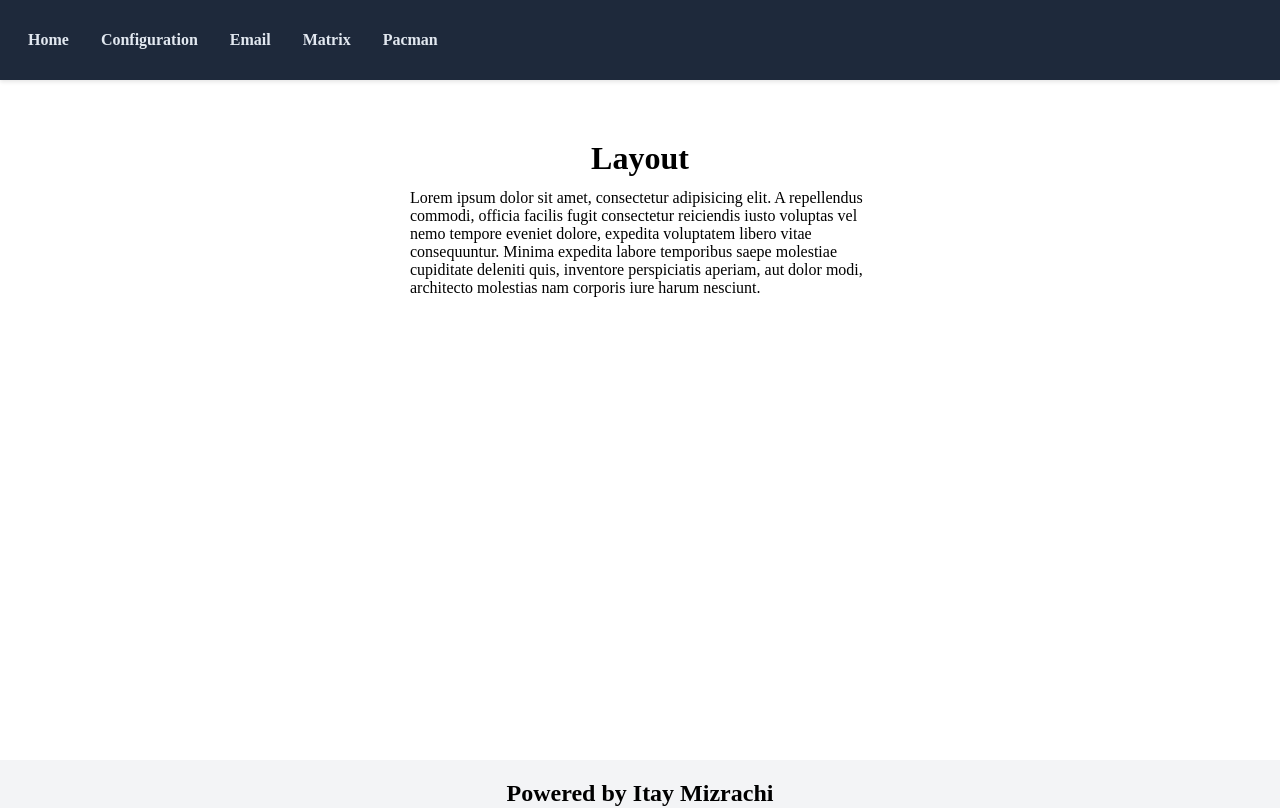
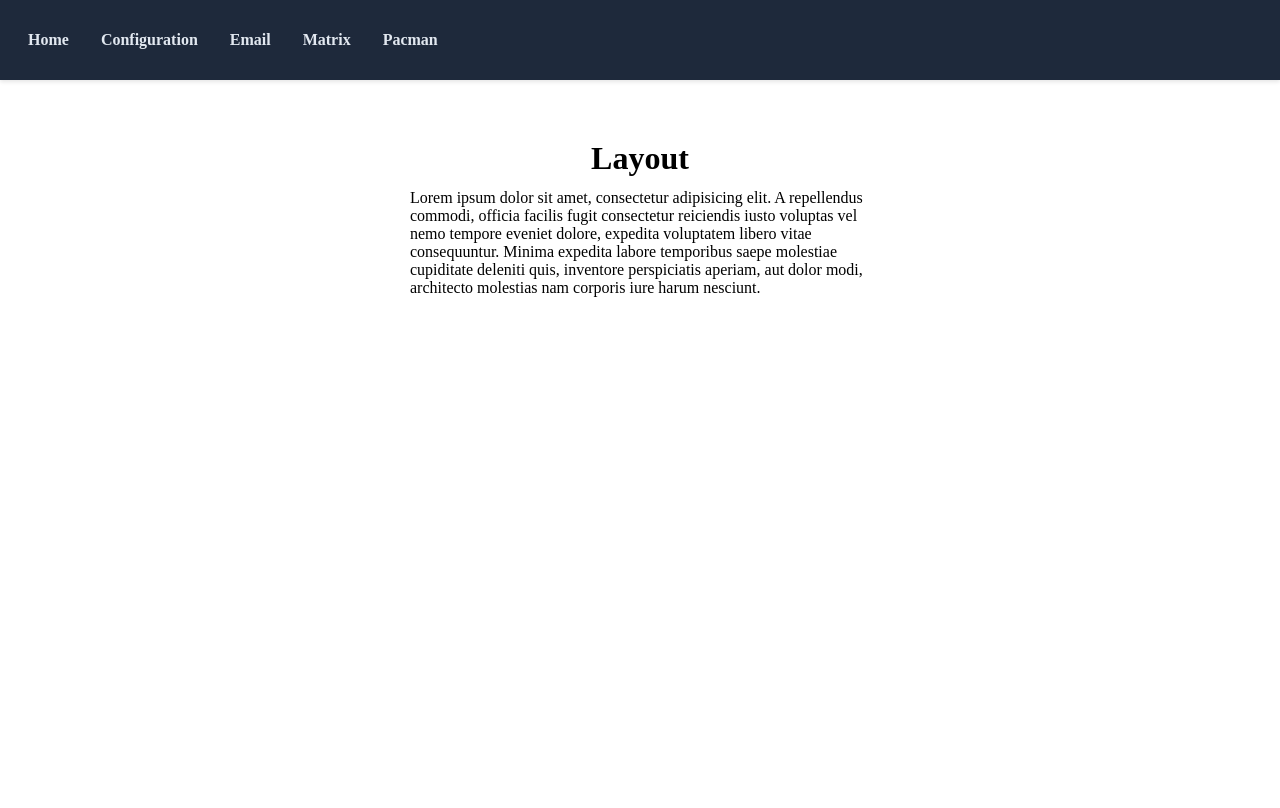
Before and after one commit to ItayMizrachi/msbit-test, a React (Vite) app: page / in a window 1280 px wide. Shown: the top 808 px of the page. Built offline with nearby package versions, Linux system fonts and the light colour scheme.

Commit message:
vercel refresh bug fix

```diff
--- a/src/css/main.css
+++ b/src/css/main.css
@@ -2,7 +2,7 @@ main {
   display: flex;
   justify-content: center;
   margin-top: 40px;
-    height: 80vh;
+  min-height: 100vh;
 }
 
 .main-container {
--- a/src/css/matrix.css
+++ b/src/css/matrix.css
@@ -4,9 +4,10 @@
   justify-content: center;
   align-items: center;
   padding: 100px;
+  min-height: 100vh;
 }
 
-  .col-title{
+.col-title {
   margin-bottom: 16px;
 }
 
@@ -27,7 +28,6 @@
   height: 10px;
 }
 
-
 @media only screen and (max-width: 768px) {
   .matrix-container h1 {
     font-size: 24px;
```
Also changed, not shown: vercel.json (added). Lines whose indentation alone changed are shown as unchanged.
